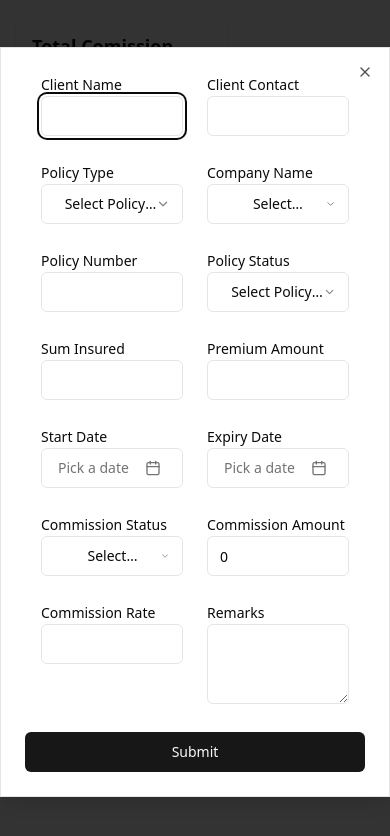
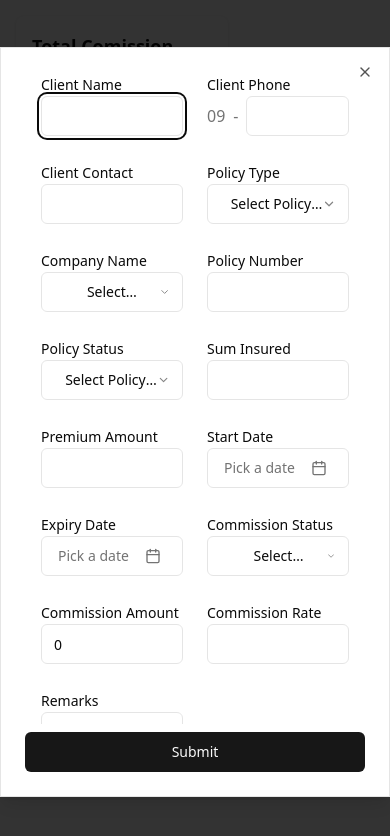
Before and after one commit to kkmm26/insurance-agent-data-grid, a React (Vite) app: page / in a window 390 px wide. Both pictures are taken after typing "Sample" into the empty fields and a click on the button "Add New Policy". Shown: the top 836 px of the page. Built offline with nearby package versions, Linux system fonts and the light colour scheme.

Commit message:
add clientPhone for completing backend client search & validation

```diff
--- a/src/components/Columns.tsx
+++ b/src/components/Columns.tsx
@@ -53,6 +53,17 @@ export const columns: ColumnDef<Policy>[] = [
     {
         accessorKey: "clientName",
         header: "Client Name",
+    },
+    {
+        accessorKey: "clientPhone",
+        header: "Client Phone",
+        cell: ({ row }) => {
+            return (
+                <div className="text-right">
+                    <span>09-</span>{row.original.clientPhone}
+                </div>
+            );
+        },
     },
     {
         accessorKey: "clientContact",
--- a/src/components/FormFieldComponent.tsx
+++ b/src/components/FormFieldComponent.tsx
@@ -9,6 +9,7 @@ import {
 } from "./ui/select";
 import { Textarea } from "./ui/textarea";
 import DatePickerFormElement from "./DatePickerFormElement.tsx";
+import PhoneInput from "./ui/phone-input.tsx";
 
 function FormFieldComponent({ label, type, options = [], field }: any) {
     return (
@@ -35,7 +36,22 @@ function FormFieldComponent({ label, type, options = [], field }: any) {
                     )}
                     {type === "textarea" && <Textarea {...field} />}
                     {type === "date" && <DatePickerFormElement {...field} />}
-                    {type === "input" && <Input {...field} />}
+                    {type === "input" && (
+                        <Input {...field} />
+                    )}
+                    {type === "number-input" && (
+                        <Input
+                            {...field}
+                            onKeyDown={(e) => {
+                                if (isNaN(Number(e.key)) && e.key !== "Backspace") {
+                                    e.preventDefault();
+                                }
+                            }}
+                        />
+                    )}
+                    {type === "phone-input" && (
+                        <PhoneInput field={field} />
+                    )}
                 </>
             </FormControl>
             <FormMessage />
--- a/src/components/NewPolicyForm.tsx
+++ b/src/components/NewPolicyForm.tsx
@@ -12,6 +12,7 @@ import { calculateCommissionAmount } from "@/lib/utils";
 const formSchema = z
     .object({
         clientName: z.string().min(1, "Client name is required"),
+        clientPhone: z.coerce.number({ invalid_type_error: "Should be Number" }),
         clientContact: z.string().min(1, "Client contact is required"),
         policyType: z.string().min(1, "Policy type is required"),
         companyName: z.string().min(1, "Company name is required"),
@@ -27,11 +28,9 @@ const formSchema = z
         expiryDate: z.date(),
         commissionStatus: z.string().min(1, "Commission status is required"),
         commissionAmount: z.coerce
-            .number({ invalid_type_error: "Should be Number" })
-            .min(1, "Commission amount is required"),
+            .number({ invalid_type_error: "Should be Number" }).optional(),
         commissionRate: z.coerce
-            .number({ invalid_type_error: "Should be Number" })
-            .min(1, "Commission rate is required"),
+            .number({ invalid_type_error: "Should be Number" }).optional(),
         remarks: z.string().optional(),
     })
     .refine((data) => isAfter(data.expiryDate, data.startDate), {
--- /dev/null
+++ b/src/components/ui/phone-input.tsx
@@ -0,0 +1,23 @@
+import { Input } from "@/components/ui/input";
+
+function PhoneInput({ field }: { field: any }) {
+    return (
+        <div className="flex items-center gap-2">
+            <span className="text-muted-foreground">09 </span>
+            <span className="text-muted-foreground">-</span>
+            <Input
+                type="tel"
+                {...field}
+                onKeyDown={(e) => {
+                    if (isNaN(Number(e.key)) && e.key !== "Backspace") {
+                        e.preventDefault();
+                    }
+                }}
+                minLength={9}
+                maxLength={9}
+            />
+        </div>
+    );
+}
+
+export default PhoneInput;
--- a/src/config/formFields.ts
+++ b/src/config/formFields.ts
@@ -2,17 +2,18 @@ import { policyTypes, companyNames, policyStatuses, commissionStatuses } from "@
 
 export const formFields = [
   { name: "clientName", label: "Client Name", type: "input" },
+  { name: "clientPhone", label: "Client Phone", type: "phone-input" },
   { name: "clientContact", label: "Client Contact", type: "input" },
   { name: "policyType", label: "Policy Type", type: "select", options: policyTypes },
   { name: "companyName", label: "Company Name", type: "select", options: companyNames },
   { name: "policyNumber", label: "Policy Number", type: "input" },
   { name: "policyStatus", label: "Policy Status", type: "select", options: policyStatuses },
-  { name: "sumInsured", label: "Sum Insured", type: "input" },
-  { name: "premiumAmount", label: "Premium Amount", type: "input" },
+  { name: "sumInsured", label: "Sum Insured", type: "number-input" },
+  { name: "premiumAmount", label: "Premium Amount", type: "number-input" },
   { name: "startDate", label: "Start Date", type: "date" },
   { name: "expiryDate", label: "Expiry Date", type: "date" },
   { name: "commissionStatus", label: "Commission Status", type: "select", options: commissionStatuses },
-  { name: "commissionAmount", label: "Commission Amount", type: "input" },
-  { name: "commissionRate", label: "Commission Rate", type: "input" },
+  { name: "commissionAmount", label: "Commission Amount", type: "number-input" },
+  { name: "commissionRate", label: "Commission Rate", type: "number-input" },
   { name: "remarks", label: "Remarks", type: "textarea" },
 ];
--- a/src/data.ts
+++ b/src/data.ts
@@ -6,6 +6,7 @@ export type Policy = {
   id: number;
   // client
   clientName: string;
+  clientPhone: number;
   clientContact: string;
   // policy
   policyNumber: string;
@@ -27,6 +28,7 @@ export type Policy = {
 export const COLUMNS = {
     // client
     clientName: "Client Name",
+    clientPhone: "Client Phone",
     clientContact: "Client Contact",
     // policy
     policyNumber: "Policy Number",
@@ -54,6 +56,7 @@ export const policies: Policy[] = [
     {
         id: 1,
         clientName: "John Doe",
+        clientPhone: 8123456789,
         clientContact: "08123456789",
         policyType: "Motor",
         companyName: "AYA SOMPO",
@@ -70,6 +73,7 @@ export const policies: Policy[] = [
     {
         id: 2,
         clientName: "Jane Smith",
+        clientPhone: 8912345678,
         clientContact: "09123456789",
         policyType: "Fire",
         companyName: "GGI",
@@ -86,6 +90,7 @@ export const policies: Policy[] = [
     {
         id: 3,
         clientName: "Alice Johnson",
+        clientPhone: 8098765432,
         clientContact: "08098765432",
         policyType: "Fire",
         companyName: "YOUNG",
@@ -102,6 +107,7 @@ export const policies: Policy[] = [
     {
         id: 4,
         clientName: "Bob Williams",
+        clientPhone: 8123456700,
         clientContact: "08123456700",
         policyType: "Fire",
         companyName: "IKBZ",
@@ -118,6 +124,7 @@ export const policies: Policy[] = [
     {
         id: 5,
         clientName: "Charlie Brown",
+        clientPhone: 8012345678,
         clientContact: "08012345678",
         policyType: "Motor",
         companyName: "AYA SOMPO",
@@ -134,6 +141,7 @@ export const policies: Policy[] = [
     {
         id: 6,
         clientName: "David Wilson",
+        clientPhone: 8223456712,
         clientContact: "08223456712",
         policyType: "Motor",
         companyName: "FNI",
@@ -150,6 +158,7 @@ export const policies: Policy[] = [
     {
         id: 7,
         clientName: "Emily Davis",
+        clientPhone: 8456789123,
         clientContact: "08456789123",
         policyType: "Life",
         companyName: "GGI",
@@ -166,6 +175,7 @@ export const policies: Policy[] = [
     {
         id: 8,
         clientName: "Frank Thompson",
+        clientPhone: 8091234567,
         clientContact: "08091234567",
         policyType: "Fire",
         companyName: "YOUNG",
@@ -182,6 +192,7 @@ export const policies: Policy[] = [
     {
         id: 9,
         clientName: "Grace Lee",
+        clientPhone: 8623456790,
         clientContact: "08623456790",
         policyType: "Fire",
         companyName: "AYA SOMPO",
@@ -198,6 +209,7 @@ export const policies: Policy[] = [
     {
         id: 10,
         clientName: "Henry Walker",
+        clientPhone: 8765432198,
         clientContact: "08765432198",
         policyType: "Travel",
         companyName: "IKBZ",
@@ -214,6 +226,7 @@ export const policies: Policy[] = [
     {
         id: 11,
         clientName: "Ivy Evans",
+        clientPhone: 8887654321,
         clientContact: "08887654321",
         policyType: "Motor",
         companyName: "GGI",
@@ -230,6 +243,7 @@ export const policies: Policy[] = [
     {
         id: 12,
         clientName: "Jack Harris",
+        clientPhone: 8323456789,
         clientContact: "08323456789",
         policyType: "Fire",
         companyName: "FNI",
@@ -246,6 +260,7 @@ export const policies: Policy[] = [
     {
         id: 13,
         clientName: "Karen Garcia",
+        clientPhone: 8543219876,
         clientContact: "08543219876",
         policyType: "Life",
         companyName: "AYA SOMPO",
@@ -262,6 +277,7 @@ export const policies: Policy[] = [
     {
         id: 14,
         clientName: "Larry Martinez",
+        clientPhone: 8901234567,
         clientContact: "08901234567",
         policyType: "Health",
         companyName: "IKBZ",
@@ -278,6 +294,7 @@ export const policies: Policy[] = [
     {
         id: 15,
         clientName: "Megan Anderson",
+        clientPhone: 8345678912,
         clientContact: "08345678912",
         policyType: "Travel",
         companyName: "YOUNG",
```
